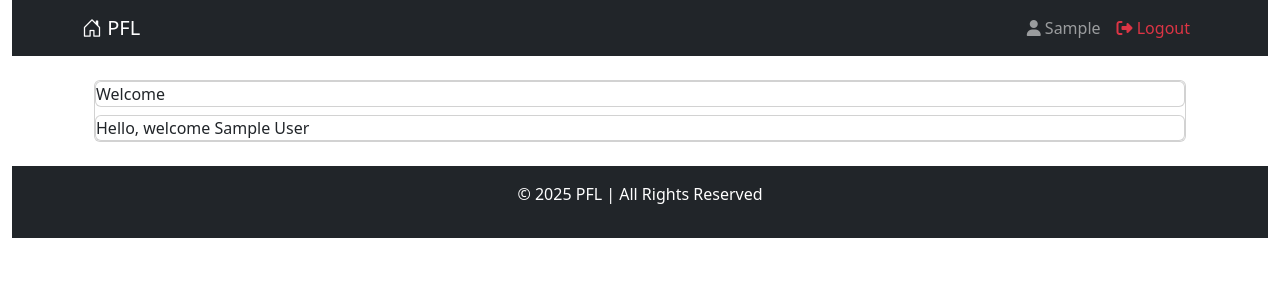
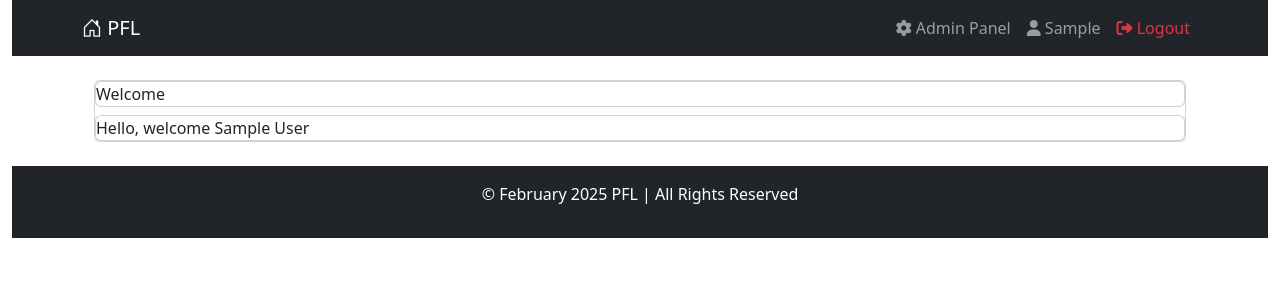
Before and after one commit to kivaimuinde/pfl, a Django app: page /dashboard/ in a window 1280 px wide. Shown: the top 300 px of the page. Run offline with Django 5.2, Linux system fonts and the light colour scheme; the visitor is signed in with stand-in values (Sample User, id 1).

Commit message:
minor changes to footer and nav

```diff
--- a/templates/base/base.html
+++ b/templates/base/base.html
@@ -34,6 +34,13 @@
             </button>
             <div class="collapse navbar-collapse" id="navbarNav">
                 <ul class="navbar-nav ms-auto">
+                    {%if user.is_authenticated and user.is_staff%}
+                    <li class="nav-item">
+                        <a class="nav-link" href="{% url 'admin:index' %}">
+                            <i class="fa-solid fa-gear"></i> Admin Panel
+                        </a>
+                    </li>
+                    {% endif %}
                     {% if user.is_authenticated %}
                     <li class="nav-item">
                         <a class="nav-link" href="{% url 'core:profile' %}">
@@ -85,7 +92,7 @@
 
     <!-- Footer -->
     <footer class="bg-dark text-white text-center py-3 mt-4">
-        <p>&copy; {% now 'Y' %} PFL | All Rights Reserved</p>
+        <p>&copy; {% now 'F Y' %} PFL | All Rights Reserved</p>
     </footer>
 
     <!-- jQuery -->
--- a/templates/base/base_guest.html
+++ b/templates/base/base_guest.html
@@ -66,7 +66,7 @@
 
     <!-- Footer -->
     <footer class="bg-dark text-white text-center py-3 mt-4">
-        <p>&copy; {% now 'Y' %} PFL | All Rights Reserved</p>
+        <p>&copy; {% now 'F Y' %} PFL | All Rights Reserved</p>
     </footer>
 
     <!-- jQuery -->
--- a/templates/base/dashboard.html
+++ b/templates/base/dashboard.html
@@ -1,4 +1,5 @@
 {% extends 'base/base.html' %}
+{% block title %}Dashboard{% endblock %}
 {% block content%}
 <div class="container">
     <div class="card">
```
